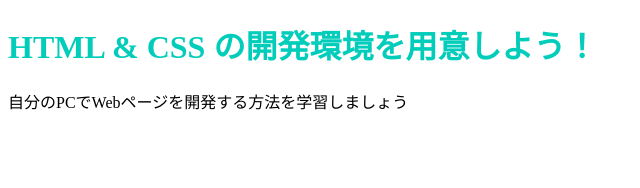
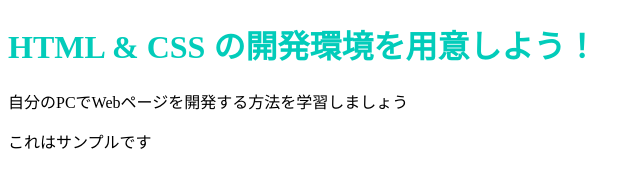
Before and after one commit to rimuru-zero/rimuru_zero.github.io, a plain HTML site: page index.html in a window 1280 px wide. Shown: the whole page, without its empty margins (0-640 px from the left). Drawn offline with Linux system fonts and the light colour scheme.

Commit message:
Update index.html

```diff
--- a/index.html
+++ b/index.html
@@ -8,5 +8,6 @@
   <body>
     <h1 class="title">HTML & CSS の開発環境を用意しよう！</h1>
     <p>自分のPCでWebページを開発する方法を学習しましょう</p>
+    <p>これはサンプルです</p>
   </body>
 </html>
```
